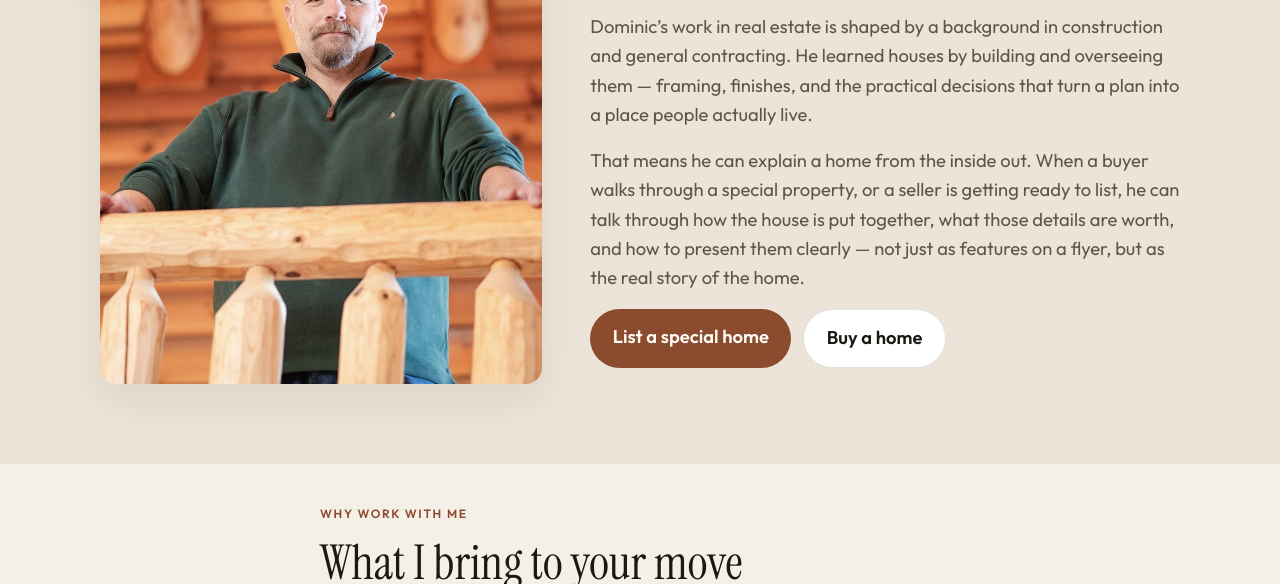
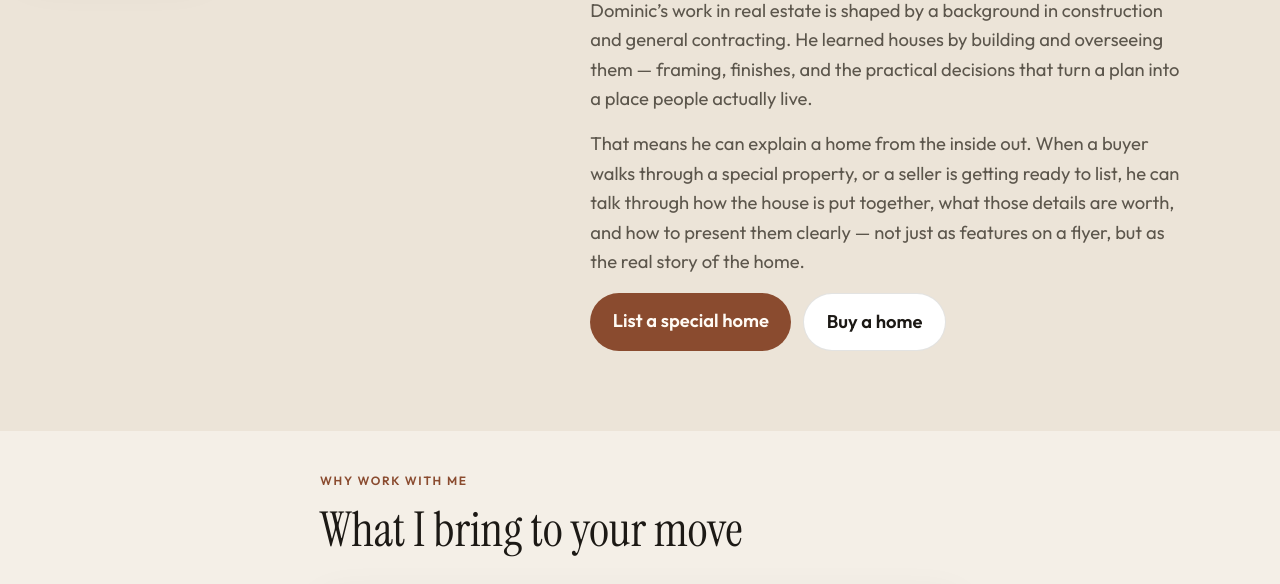
Before and after one commit to blackmeadowrealestate/blackmeadow-realestate, a plain HTML site: page about.html in a window 1280 px wide. Shown: the part 822-1406 px from the top of the page. Drawn offline with Linux system fonts and the light colour scheme.

Commit message:
Remove portrait from About page

```diff
--- a/about.html
+++ b/about.html
@@ -49,7 +49,6 @@
     <section class="about page-section">
       <div class="wrap about-split">
         <figure class="about-photo">
-          <img src="photos/dominic.jpg" width="864" height="1080" alt="Dominic Santagato standing at the loft railing of a log home">
         </figure>
         <div class="about-copy">
         <p class="eyebrow">Background</p>
```
